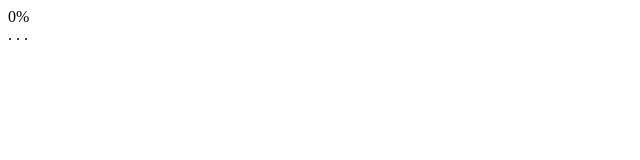
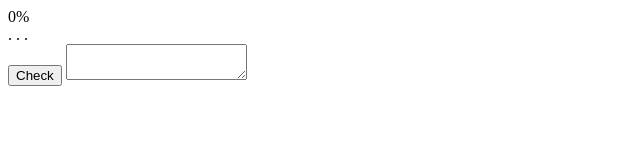
Before and after one commit to yasar2385/brogress_Bar, a website: page index.html in a window 1280 px wide. Shown: the whole page, without its empty margins (0-640 px from the left). Drawn offline with Linux system fonts and the light colour scheme.

Commit message:
2 files modified

```diff
--- a/index.html
+++ b/index.html
@@ -6,3 +6,7 @@
   </div>
   <div class="status">. . .</div>
 </div>
+
+<button id="demo">Check</button>
+
+<textarea id="text1"></textarea>
```
Also changed, not shown: index.js (+6 -1 lines).
